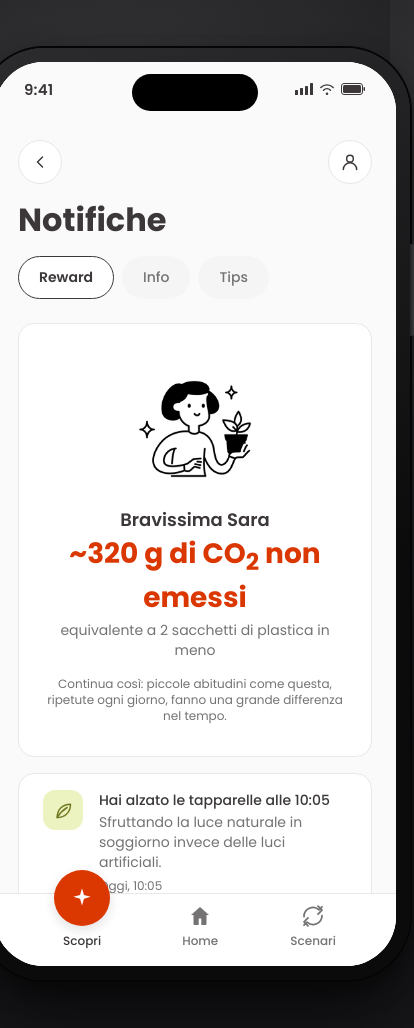
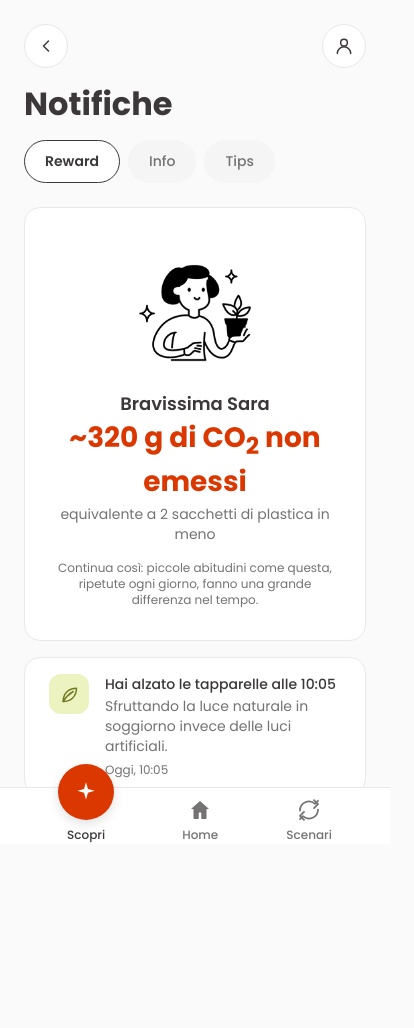
Before and after one commit to alibart2000ab-lgtm/HESTIA, a website built with Vite: page notifiche.html in a window 390 px wide. Shown: the whole page, 414 px wide, since content can reach past the window. After the commit the page ends 844 px from the top, so only its background shows below. Built offline with nearby package versions, Linux system fonts and the light colour scheme.

Commit message:
Optimize UI for mobile PWA (viewport, meta tags, full-screen frame)

```diff
--- a/notifiche.html
+++ b/notifiche.html
@@ -2,7 +2,11 @@
 <html lang="it">
 <head>
 <meta charset="UTF-8">
-<meta name="viewport" content="width=device-width, initial-scale=1.0">
+<meta name="viewport" content="width=device-width, initial-scale=1.0, viewport-fit=cover, user-scalable=no">
+<meta name="apple-mobile-web-app-capable" content="yes">
+<meta name="mobile-web-app-capable" content="yes">
+<meta name="apple-mobile-web-app-status-bar-style" content="default">
+<meta name="theme-color" content="#ffffff">
 <title>Hestia — Notifiche</title>
 <link rel="preconnect" href="https://fonts.googleapis.com">
 <link rel="preconnect" href="https://fonts.gstatic.com" crossorigin>
--- a/phone-frame.css
+++ b/phone-frame.css
@@ -1,28 +1,24 @@
 /* ==========================================================================
-   iPhone device frame — wraps the app UI for presentation
+   App shell — fills the real viewport like a native app.
+   No decorative bezel, no fake Dynamic Island, no fake status bar: the
+   real OS draws those. Safe-area insets keep content clear of the notch
+   and home indicator.
    ========================================================================== */
 
 body.device-body {
+  margin: 0;
   min-height: 100vh;
-  display: flex;
-  align-items: center;
-  justify-content: center;
-  padding: 48px 20px;
-  background: radial-gradient(circle at 30% 20%, #3a3a3d 0%, #17171a 65%);
+  min-height: 100dvh;
+  background: var(--color-bg-canvas);
 }
 
 .iphone-frame {
   position: relative;
-  flex-shrink: 0;
-  width: 430px;
-  height: 932px;
-  background: linear-gradient(160deg, #2c2c2e, #0b0b0c 60%);
-  border-radius: 64px;
-  padding: 14px;
-  box-shadow:
-    0 0 0 2px #050505,
-    0 40px 80px rgba(0, 0, 0, 0.55),
-    0 12px 24px rgba(0, 0, 0, 0.4);
+  width: 100%;
+  height: 100vh;
+  height: 100dvh;
+  background: none;
+  padding: 0;
 }
 
 .iphone-screen {
@@ -30,66 +26,23 @@ body.device-body {
   width: 100%;
   height: 100%;
   background: var(--color-bg-canvas);
-  border-radius: 50px;
   overflow: hidden;
 }
 
-/* Dynamic Island */
-.dynamic-island {
-  position: absolute;
-  top: 12px;
-  left: 50%;
-  transform: translateX(-50%);
-  width: 126px;
-  height: 37px;
-  background: #000;
-  border-radius: 20px;
-  z-index: 100;
-  pointer-events: none;
+/* Legacy decorative elements from the desktop mockup — always hidden. */
+.dynamic-island,
+.status-bar,
+.iphone-frame .side-btn {
+  display: none;
 }
 
-/* Status bar (time + signal/wifi/battery) */
-.status-bar {
-  position: absolute;
-  top: 0;
-  left: 0;
-  right: 0;
-  z-index: 90;
-  height: 54px;
-  display: flex;
-  align-items: center;
-  justify-content: space-between;
-  padding: 0 30px;
-  background: var(--color-bg-canvas);
-  font-family: var(--font-family-base);
-  font-weight: 600;
-  font-size: 15px;
-  color: var(--color-text-primary);
-}
-.status-bar .status-time { letter-spacing: 0.2px; }
-.status-bar .status-icons { display: flex; align-items: center; gap: 6px; }
-.status-bar .status-icons svg { display: block; }
-
-/* Side buttons */
-.iphone-frame .side-btn {
-  position: absolute;
-  background: linear-gradient(90deg, #3a3a3d, #232325);
-}
-.iphone-frame .btn-mute { left: -4px; top: 126px; width: 4px; height: 30px; border-radius: 2px 0 0 2px; }
-.iphone-frame .btn-vol-up { left: -4px; top: 172px; width: 4px; height: 58px; border-radius: 2px 0 0 2px; }
-.iphone-frame .btn-vol-down { left: -4px; top: 240px; width: 4px; height: 58px; border-radius: 2px 0 0 2px; }
-.iphone-frame .btn-power {
-  right: -4px; top: 196px; width: 4px; height: 92px; border-radius: 0 2px 2px 0;
-  background: linear-gradient(270deg, #3a3a3d, #232325);
-}
-
-/* Scrollable app content sits between the status bar and the bottom nav */
+/* Scrollable app content fills the screen, clear of safe areas */
 .iphone-screen > .screen {
   position: absolute;
   inset: 0;
   overflow-y: auto;
   -webkit-overflow-scrolling: touch;
-  padding-top: 54px;
+  padding-top: env(safe-area-inset-top);
 }
 .iphone-screen > .screen::-webkit-scrollbar { display: none; }
 
@@ -100,4 +53,5 @@ body.device-body {
   bottom: 0;
   width: 100%;
   z-index: 95;
+  padding-bottom: env(safe-area-inset-bottom);
 }
--- a/vite.config.js
+++ b/vite.config.js
@@ -27,6 +27,10 @@ export default defineConfig({
         name: 'Hestia Web App',
         short_name: 'Hestia',
         description: 'Hestia Prototype converted to PWA',
+        display: 'standalone',
+        orientation: 'portrait',
+        start_url: '/HESTIA/',
+        background_color: '#ffffff',
         theme_color: '#ffffff',
         icons: [
           {
```
Also changed, not shown: home.html (+5 -1 lines), index.html (+5 -1 lines), onboarding-1.html (+5 -1 lines), onboarding-2.html (+5 -1 lines), onboarding-3.html (+5 -1 lines), onboarding-4.html (+5 -1 lines), onboarding-5.html (+5 -1 lines), room.html (+5 -1 lines), traguardi.html (+5 -1 lines).
